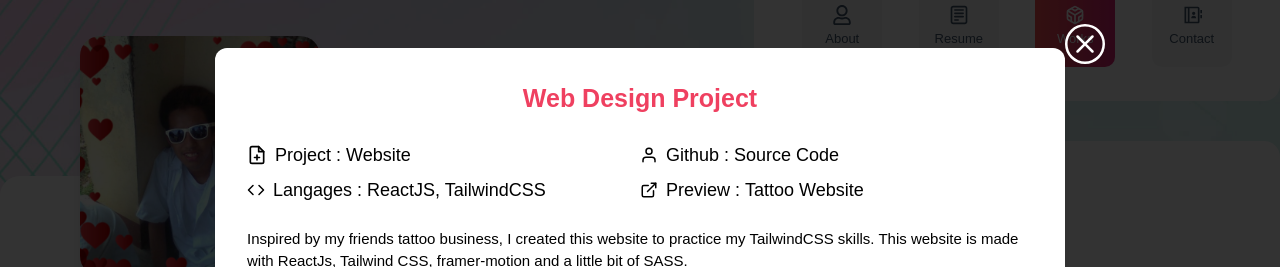
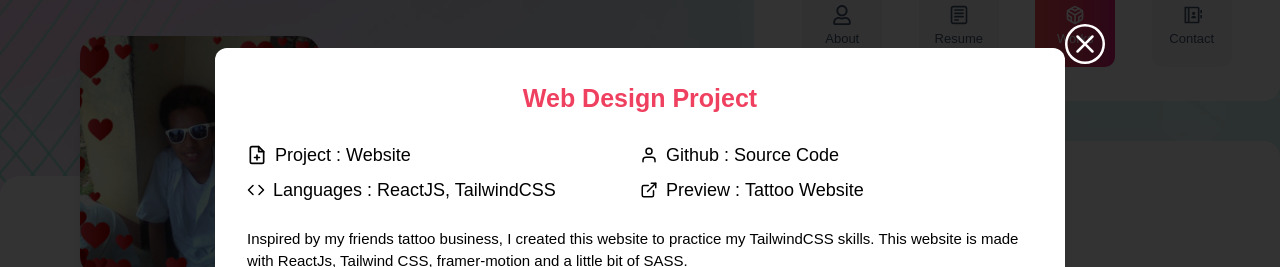
Before and after one commit to jgsamaaa/portfolio, a React (Create React App) app: page /works in a window 1280 px wide. Both pictures are taken after a click on the picture 672 px from the left and 829 px from the top of the page. Shown: the part 429-696 px from the top of the page. Built offline with nearby package versions, Linux system fonts and the light colour scheme.

Commit message:
C:/Program Files/Git/fixing spellings

```diff
--- a/src/Pages/Portfilo/CommonPortfilo.jsx
+++ b/src/Pages/Portfilo/CommonPortfilo.jsx
@@ -117,7 +117,7 @@ const CommonPortfilo = ({ condition, items }) => {
                       </p>
                       <p className="dark:text-white flex items-center text-[15px]  sm:text-lg ">
                         <FiCode className="hidden mr-2 text-lg sm:block " />
-                        Langages :&nbsp;
+                        Languages :&nbsp;
                         <span className="font-medium ">
                           {singleData?.langages}
                         </span>
```
